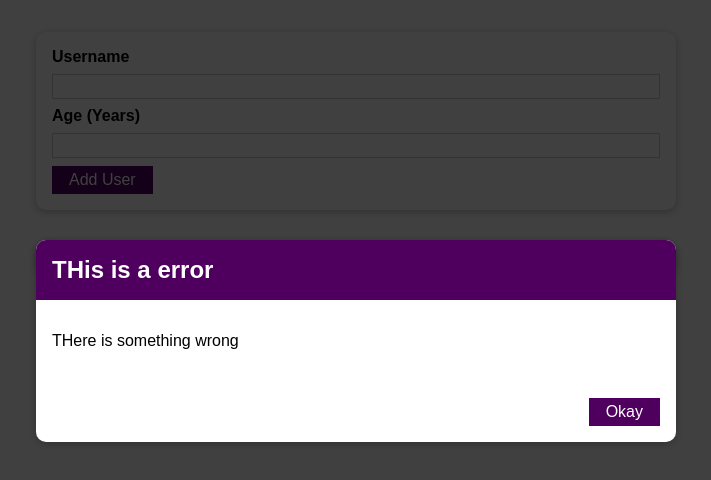
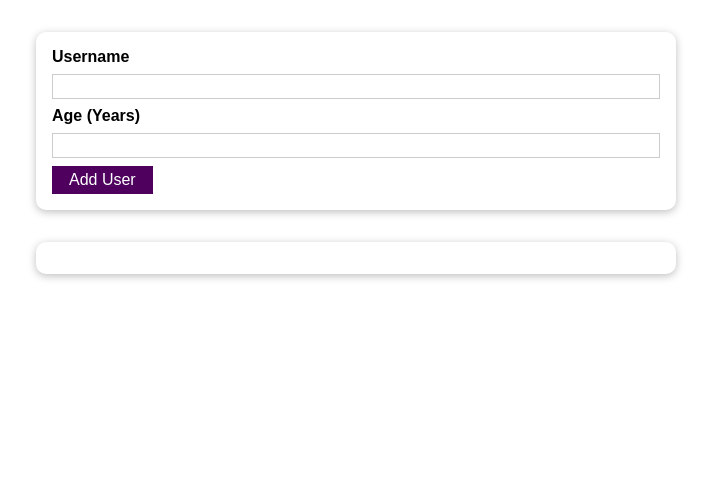
Before and after one commit to riff3r/react-complete-project, a React (Create React App) app in the folder complete-practice-project/: page / in a window 1280 px wide. Shown: the top 480 px of the page, without its empty margins (284-995 px from the left). Built offline with nearby package versions, Linux system fonts and the light colour scheme; the HTML template or start-up script is replaced by a standard one.

Commit message:
A complete Practice project - done

```diff
--- a/complete-practice-project/src/components/UI/ErrorModal.js
+++ b/complete-practice-project/src/components/UI/ErrorModal.js
@@ -5,7 +5,7 @@
 const ErrorModal = props => {
   return (
     <div>
-      <div className={classes.backdrop} />
+      <div className={classes.backdrop} onClick={props.onConfirm} />
       <Card className={classes.modal}>
         <header className={classes.header}>
           <h2>{props.title}</h2>
@@ -15,7 +15,7 @@
         </div>
 
         <footer className={classes.actions}>
-          <Button>Okay</Button>
+          <Button onClick={props.onConfirm}>Okay</Button>
         </footer>
       </Card>
     </div>
--- a/complete-practice-project/src/components/Users/AddUser.js
+++ b/complete-practice-project/src/components/Users/AddUser.js
@@ -6,13 +6,26 @@
 
 const AddUser = props => {
   const [enteredUser, setEnteredUser] = useState({ username: '', age: '' });
+  const [error, setError] = useState();
 
   const addUserHandler = event => {
     event.preventDefault();
-    if (!enteredUser.username.trim().length || !enteredUser.age.trim().length)
+
+    if (!enteredUser.username.trim().length || !enteredUser.age.trim().length) {
+      setError({
+        title: 'Invalid input',
+        message: 'Please enter a valid name and age',
+      });
       return;
+    }
 
-    if (enteredUser.age < 1) return;
+    if (enteredUser.age < 1) {
+      setError({
+        title: 'Invalid input',
+        message: 'Please enter a valid age',
+      });
+      return;
+    }
 
     props.onAddUser(enteredUser);
 
@@ -31,9 +44,20 @@
     });
   };
 
+  const errorHandler = () => {
+    setError(null);
+  };
+
   return (
     <div>
-      <ErrorModal title="THis is a error" message="THere is something wrong" />
+      {error && (
+        <ErrorModal
+          onConfirm={errorHandler}
+          title={error.title}
+          message={error.message}
+        />
+      )}
+
       <Card className={classes.input}>
         <form onSubmit={addUserHandler}>
           <label htmlFor="username">Username</label>
--- a/complete-practice-project/src/components/Users/UserList.js
+++ b/complete-practice-project/src/components/Users/UserList.js
@@ -2,7 +2,9 @@
 import Card from '../UI/Card';
 
 const UserLists = function (props) {
+  console.log(props.user);
   return (
+    // if(props.user){}
     <Card className={classes.users}>
       <ul>
         {props.users.map((user, i) => (
```
